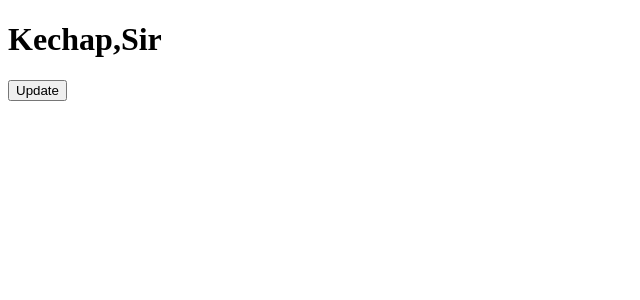
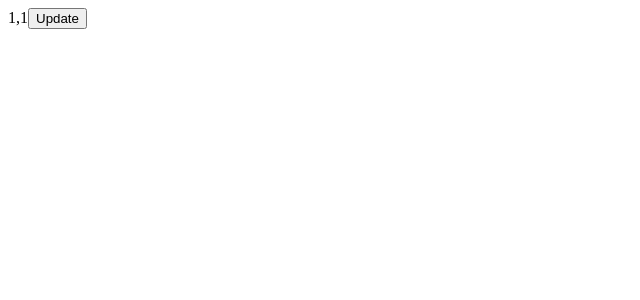
Before and after one commit to Slashh48/react-app, a React (Vite) app: page / in a window 1280 px wide. Shown: the top 300 px of the page, without its empty margins (0-640 px from the left). Built offline with nearby package versions, Linux system fonts and the light colour scheme.

Commit message:
Vjezba treca full indzeksn

```diff
--- a/src/App.tsx
+++ b/src/App.tsx
@@ -1,16 +1,24 @@
 import { useState } from "react";
 
 function App() {
-  const [pizza, setPizza] = useState({
-    name: "Capricciousa",
-    toppings: ["Kechap", "Sir"],
+  const [cart, setCart] = useState({
+    discount: 0.1,
+    items: [
+      { id: 1, title: "Product 1", quantity: 1 },
+      { id: 2, title: "Product 2", quantity: 1 },
+    ],
   });
   const handleClick = () => {
-    setPizza({ ...pizza, toppings: [...pizza.toppings, "Shunka"] });
+    setCart({
+      ...cart,
+      items: cart.items.map((item) =>
+        item.id === 1 ? { ...item, quantity: item.quantity + 1 } : item
+      ),
+    });
   };
   return (
     <>
-      <h1>{pizza.toppings + " "}</h1>
+      {cart.items.map((item) => item.quantity) + ""}
       <button onClick={handleClick}>Update</button>
     </>
   );
```
